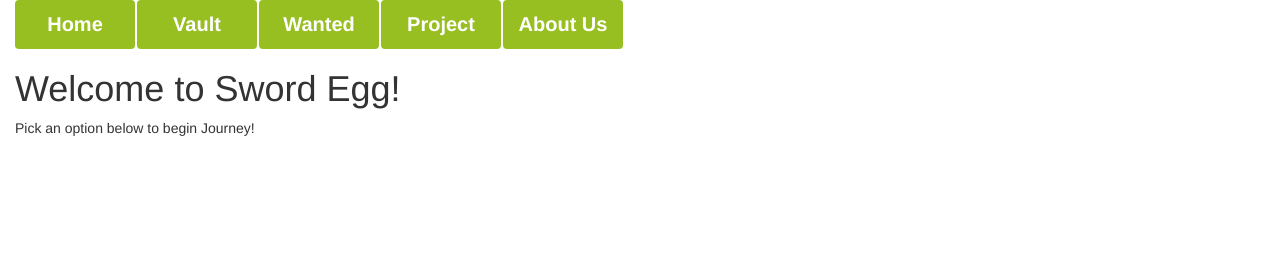
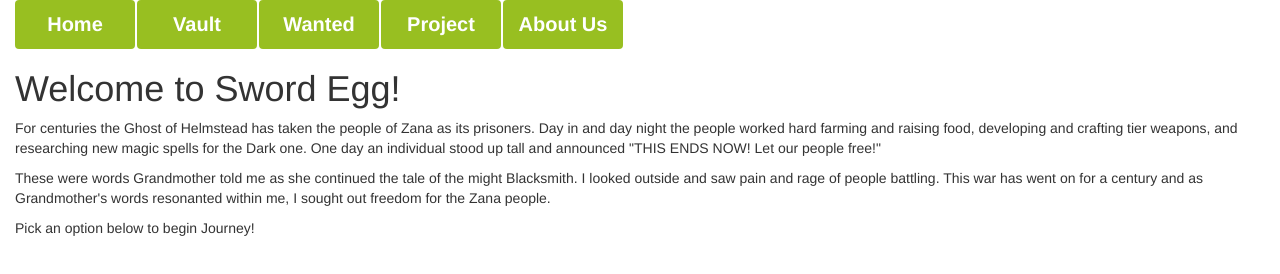
Before and after one commit to simlips/simlips.github.io, a plain HTML site: page index.html in a window 1280 px wide. Drawn offline with nearby package versions, Linux system fonts and the light colour scheme.

Commit message:
Update index.html

```diff
--- a/index.html
+++ b/index.html
@@ -65,7 +65,13 @@
 
     <h1>Welcome to Sword Egg!</h1>
 
+
+    <p>For centuries the Ghost of Helmstead has taken the people of Zana as its prisoners. Day in and day night the people worked hard farming and raising food, developing and crafting tier weapons, and researching new magic spells for the Dark one. One day an individual stood up tall and announced "THIS ENDS NOW! Let our people free!"</p>
+
+    <p>These were words Grandmother told me as she continued the tale of the might Blacksmith. I looked outside and saw pain and rage of people battling. This war has went on for a century and as Grandmother's words resonanted within me, I sought out freedom for the Zana people.</p>
+
     <p>Pick an option below to begin Journey!</p>
+
 
     </div>
   </body>
```
